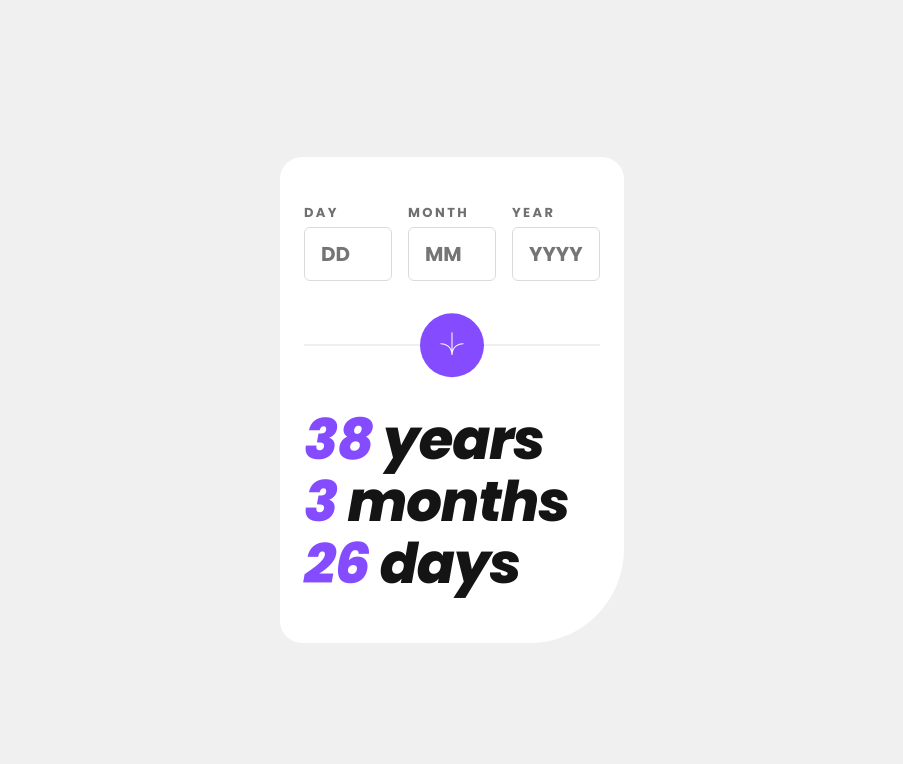
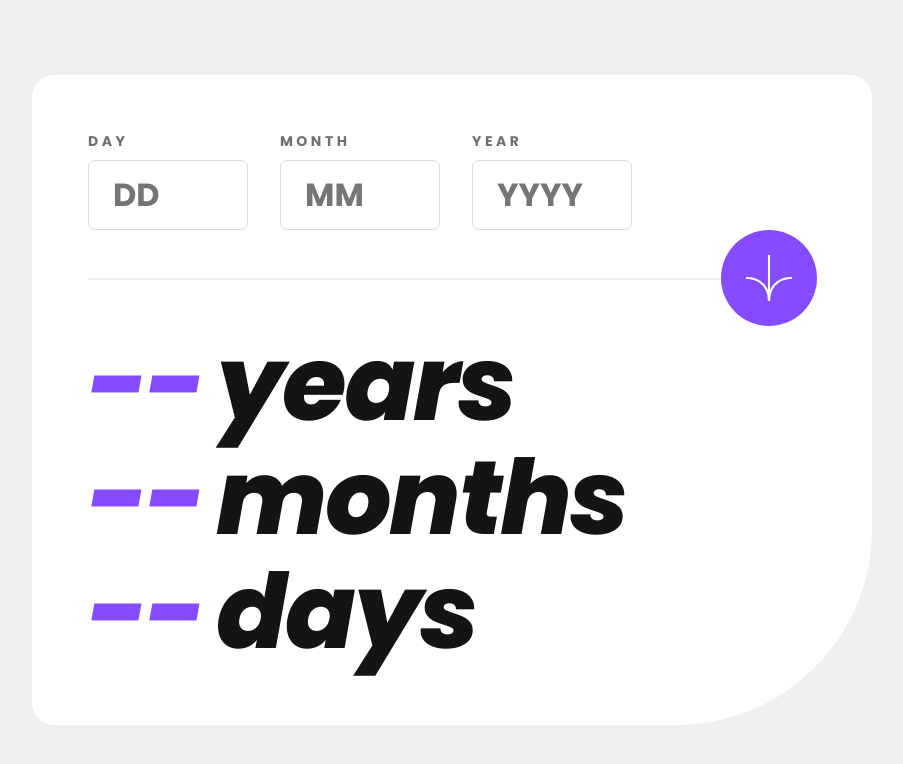
Before and after one commit to pawelpiotrowski38/age-calculator-app, a React (Create React App) app: page / in a window 1280 px wide. Shown: the top 764 px of the page, without its empty margins (188-1091 px from the left). Built offline with nearby package versions, Linux system fonts and the light colour scheme.

Commit message:
Create styles for desktop version of the AgeCalculator component

```diff
--- a/src/components/AgeCalculator.js
+++ b/src/components/AgeCalculator.js
@@ -48,13 +48,13 @@ export default function AgeCalculator() {
             </form>
             <div className='age-calculator__results'>
                 <p className='age-calculator__result'>
-                    <span>38</span> years
+                    <span>--</span>years
                 </p>
                 <p className='age-calculator__result'>
-                    <span>3</span> months
+                    <span>--</span>months
                 </p>
                 <p className='age-calculator__result'>
-                    <span>26</span> days
+                    <span>--</span>days
                 </p>
             </div>
         </section>
--- a/src/index.css
+++ b/src/index.css
@@ -13,6 +13,7 @@
 html {
     font-size: 100%;
     box-sizing: border-box;
+    height: 100%;
 }
 
 *, *::before, *::after {
@@ -20,6 +21,7 @@ html {
 }
 
 body {
+    height: 100%;
     margin: 0;
     padding: 0;
     line-height: 1.3;
--- a/src/styles.css
+++ b/src/styles.css
@@ -3,11 +3,19 @@
     justify-content: center;
     align-items: center;
     min-height: 100vh;
-    /* height: 100%; */
+    height: 100%;
     width: 100%;
 }
 
+/* .main {
+    display: flex;
+    width: 100%;
+    height: 100%;
+} */
+
 .age-calculator {
+    margin: auto;
+    width: 343px;
     /* margin-top: 5.5rem; */
     padding: 3rem 1.5rem 2.625rem 1.5rem;
     border-radius: 1.375rem;
@@ -41,7 +49,7 @@
 .age-calculator__form-input {
     padding: 0.6875rem 1rem;
     border: 0.0625rem solid var(--light-grey);
-    border-radius: 0.375rem;
+    border-radius: 0.4375rem;
     outline: none;
     width: 5.5rem;
     font-family: 'Poppins', 'sans-serif';
@@ -79,7 +87,7 @@
     position: absolute;
     top: 0;
     left: 50%;
-    transform: translate(-50%, -48%);
+    transform: translate(-50%, -50%);
     border: none;
     outline: none;
     width: 4rem;
@@ -91,6 +99,8 @@
 }
 
 .button img {
+    position: relative;
+    top: 0.125rem;
     width: 1.5rem;
 }
 
@@ -111,5 +121,64 @@
 }
 
 .age-calculator__result span {
+    margin-right: 0.5rem;
     color: var(--purple);
 }
+
+@media screen and (min-width: 840px) {
+    .age-calculator {
+        width: 840px;
+        padding: 3.5625rem 3.5rem 2.875rem 3.5rem;
+        border-bottom-right-radius: 12.25rem;
+    }
+
+    .age-calculator__form-items {
+        justify-content: flex-start;
+    }
+
+    .age-calculator__form-items > :not(:last-child) {
+        margin-right: 2rem;
+    }
+
+    .age-calculator__form-label {
+        margin-bottom: 0.625rem;
+        font-size: 0.875rem;
+        letter-spacing: 3.5px;
+    }
+
+    .age-calculator__form-input {
+        width: 10rem;
+        padding: 0.625rem 1.5rem;
+        font-size: 2rem;
+    }
+
+    .age-calculator__button-container {
+        margin-top: 3rem;
+        margin-bottom: 2.25rem;
+    }
+
+    .button {
+        top: 0;
+        left: 93.5%;
+
+        width: 6rem;
+        height: 6rem;
+    }
+
+    .button img {
+        width: 3rem;
+    }
+
+    .age-calculator__results > :not(:last-child) {
+        margin-bottom: -1.3125rem;
+    }
+
+    .age-calculator__result {
+        font-size: 6.5rem;
+        letter-spacing: -2px;
+    }
+
+    .age-calculator__result span {
+        margin-right: 0.75rem;
+    }
+}
```
